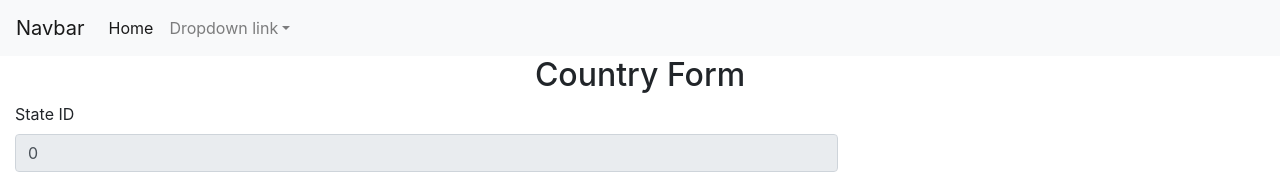
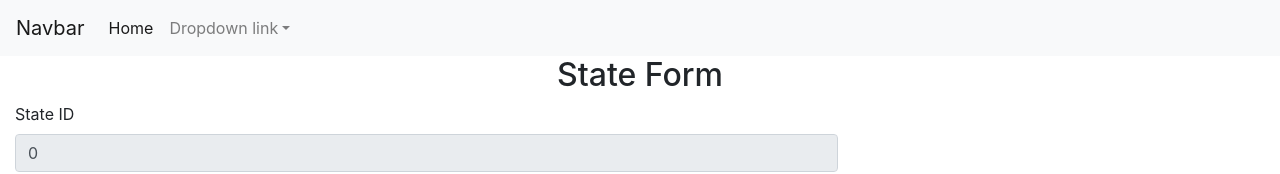
Before and after one commit to shirkeamy/October2024Batch, a React (Create React App) app in the folder react/react-crud-app/: page /state in a window 1280 px wide. Shown: the top 174 px of the page. Built offline with nearby package versions, Linux system fonts and the light colour scheme; no server answers.

Commit message:
Fix header title in StateEdit component from "Country Form" to "State Form"

```diff
--- a/react/react-crud-app/src/Pages/MasterData/State/StateEdit.tsx
+++ b/react/react-crud-app/src/Pages/MasterData/State/StateEdit.tsx
@@ -59,7 +59,7 @@ const StateEdit: React.FC<IStateEditProps> = (props: IStateEditProps) => {
         <>
             <div className="row">
                 <div className="col-12 text-center">
-                    <h2>Country Form</h2>
+                    <h2>State Form</h2>
                 </div>
             </div>
             <div className="row">
```
